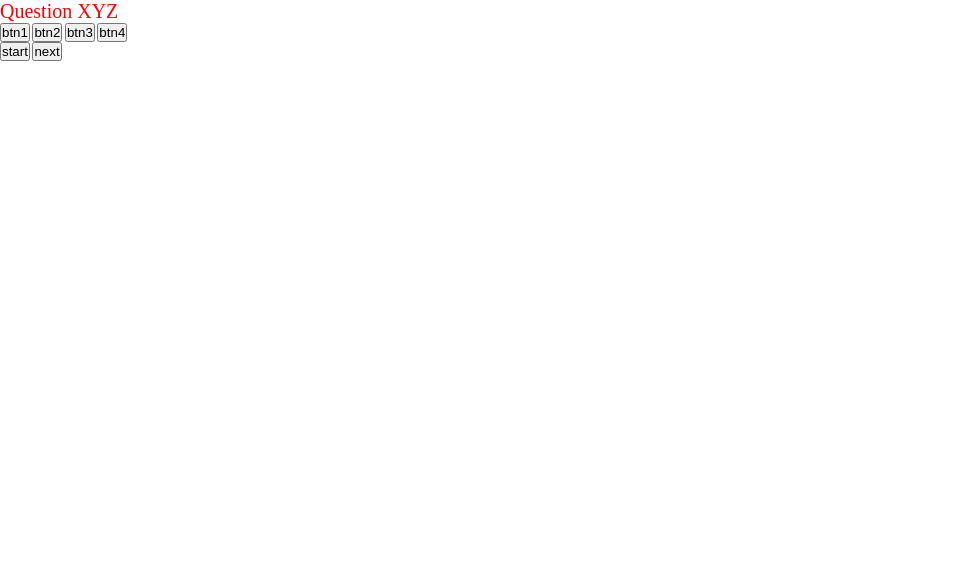
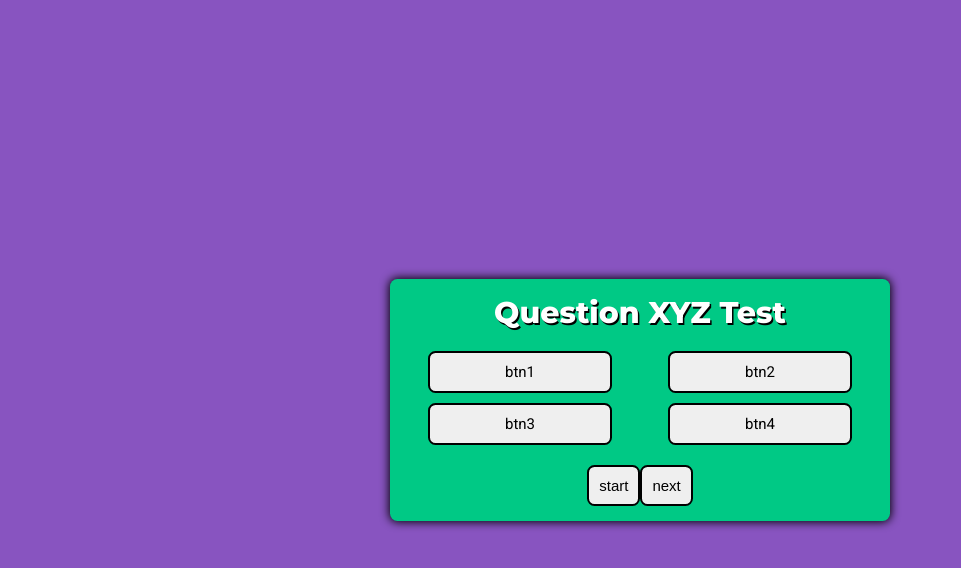
Before and after one commit to manny-p/javascript-quiz-app, a website built with Parcel: page src/index.html in a window 1280 px wide. Shown: the whole page, without its empty margins (0-961 px from the left). Built offline with nearby package versions, Linux system fonts and the light colour scheme.

Commit message:
style: add css grid, flex, implement color palette

```diff
--- a/src/js/main.js
+++ b/src/js/main.js
@@ -9,13 +9,13 @@ function initialize() {
   document.getElementById('app').innerHTML = `
   <div class="container-game">
   <div class="container-question hide">
-    <div id="question" class="question">Question XYZ</div>
+    <div id="question" class="question">Question XYZ Test</div>
   </div>
   <div id="btn-answers" class="container-btn-answers">
-    <button class="btn">btn1</button>
-    <button class="btn">btn2</button>
-    <button class="btn">btn3</button>
-    <button class="btn">btn4</button>
+    <button class="btn-answers btn">btn1</button>
+    <button class="btn-answers btn">btn2</button>
+    <button class="btn-answers btn">btn3</button>
+    <button class="btn-answers btn">btn4</button>
   </div>
   <div class="container-clicker">
     <button id="btn-start" class="btn-start btn">start</button>
@@ -44,5 +44,3 @@ function loadQuestionScreen() {
   // render out the 4 answer choices and set up listeners for choosing a given answer (code in there then "takes it from there")
   // TODO, think about how to make the "questions" array and the "currentQuestionIndex" available even outside this function - maybe just put it on window (making it global)
 }
-
-// TODO: set up JSON file (can make it just a regular JS array that you export - not technically JSON), that has the questions, and answers for each question
--- a/src/scss/main.scss
+++ b/src/scss/main.scss
@@ -1,3 +1,6 @@
+@import url('https://fonts.googleapis.com/css2?family=Montserrat:wght@800&display=swap');
+@import url('https://fonts.googleapis.com/css2?family=Roboto&display=swap');
+
 *,
 *::after,
 *::before {
@@ -12,16 +15,71 @@ html {
 
 body {
   box-sizing: border-box;
-  // background-color: rgba(67, 67, 240, 0.824);
+  display: flex;
+  justify-content: center;
+  align-items: center;
+  height: 100vh;
+  width: 100vw;
+  background-color: rgb(136, 84, 192);
 }
 
 .container-game {
-  // display: none;
+  font-family: Verdana, Geneva, Tahoma, sans-serif;
+  width: 50rem;
+  //max-width: 90%;
+  padding: 1.5rem;
+  border-radius: 0.75rem;
+  background-color: rgb(0, 201, 133);
+  box-shadow: 0 0 1rem 0.1rem;
 }
 
+.container-question {
+  display: flex;
+  flex-wrap: wrap;
+  justify-content: space-around;
+  overflow-x: auto;
+}
 .question {
-  font-size: 2rem;
-  color: red;
+  font-size: 3rem;
+  font-family: 'Montserrat', sans-serif;
+  color: #ffffff;
+  text-shadow: 0.15rem 0.15rem black;
+}
+
+.container-btn-answers {
+  display: grid;
+  grid-template-columns: repeat(2, auto);
+  gap: 1rem;
+  margin: 2rem 0;
+
+  //
+}
+
+.btn-answers {
+  font-size: 1.5rem;
+  font-family: 'Roboto', sans-serif;
+  width: 80%;
+  justify-self: center;
+}
+
+.container-clicker {
+  display: flex;
+  justify-content: center;
+  align-items: center;
+}
+
+.btn {
+  padding: 1rem 1rem;
+  border: 0.25rem;
+  border-style: solid;
+  border-radius: 0.75rem;
+  //color: white;
+  outline: none;
+}
+.btn-start,
+.btn-next {
+  font-size: 1.5rem;
+  padding: 1rem;
 }
 
 .hide {
```
